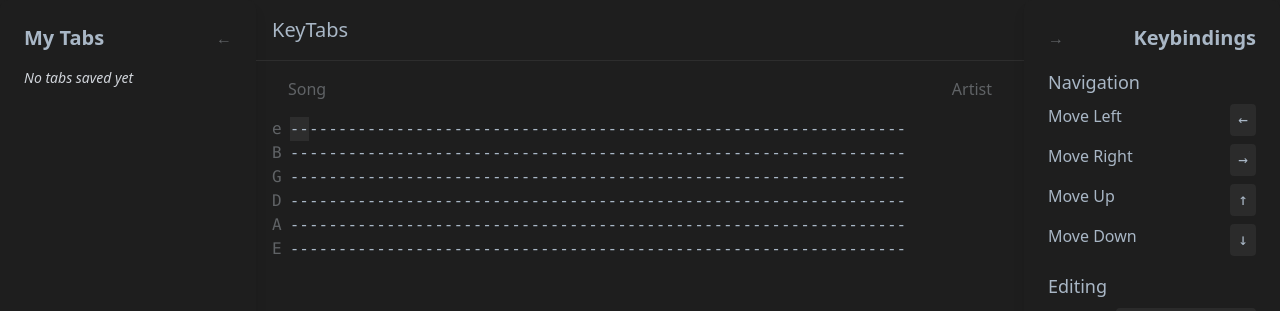
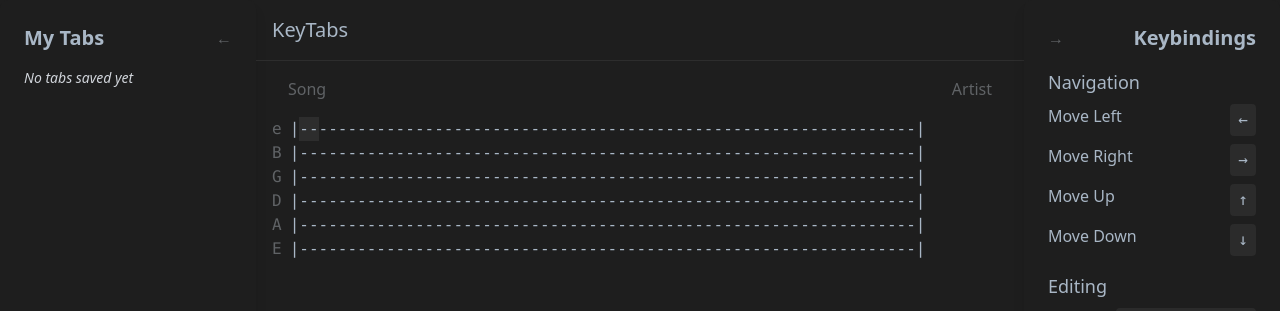
Before and after one commit to mcambria/keytabs-app, a React (Vite) app: page / in a window 1280 px wide. Shown: the top 311 px of the page. Built offline with nearby package versions, Linux system fonts and the light colour scheme.

Commit message:
add end and beginning bar lines

```diff
--- a/src/editor/editor.tsx
+++ b/src/editor/editor.tsx
@@ -149,6 +149,7 @@ const TabEditor: React.FC = () => {
                 <div className="text-right text-ide-text-muted pr-2 select-none">
                   {STRING_NAMES[y]}
                 </div>
+                |
                 {row.map((cell, x) => (
                   <div
                     key={`${x}-${y}`}
@@ -165,6 +166,7 @@ const TabEditor: React.FC = () => {
                     {cell}
                   </div>
                 ))}
+                |
               </div>
             ))}
           </div>
```
